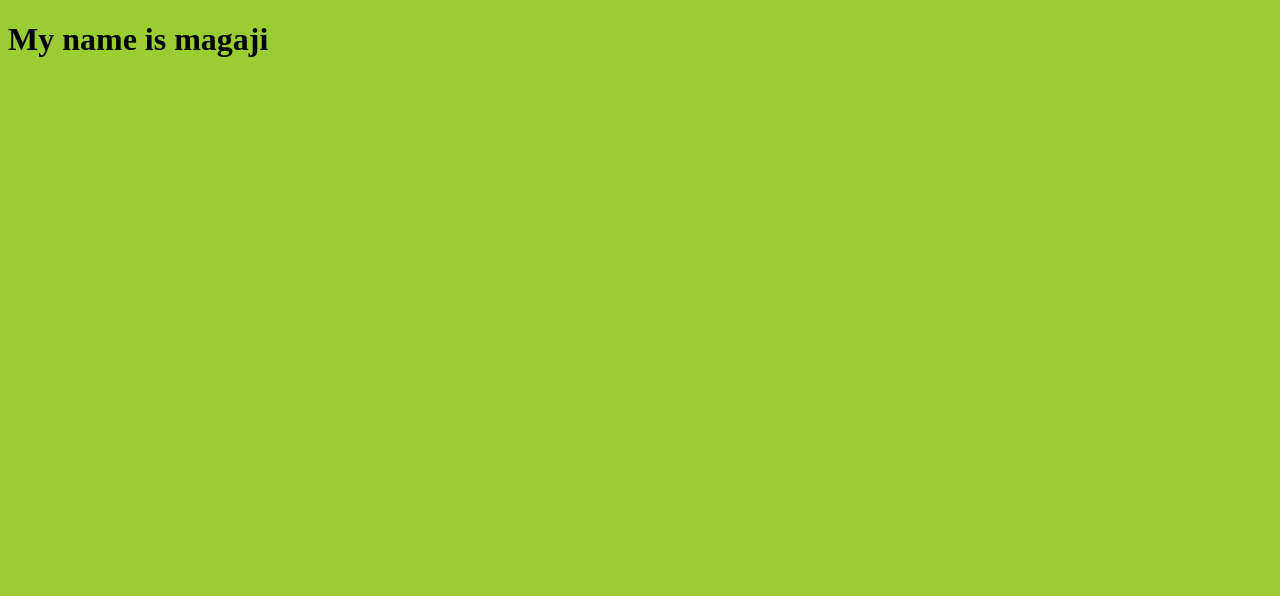
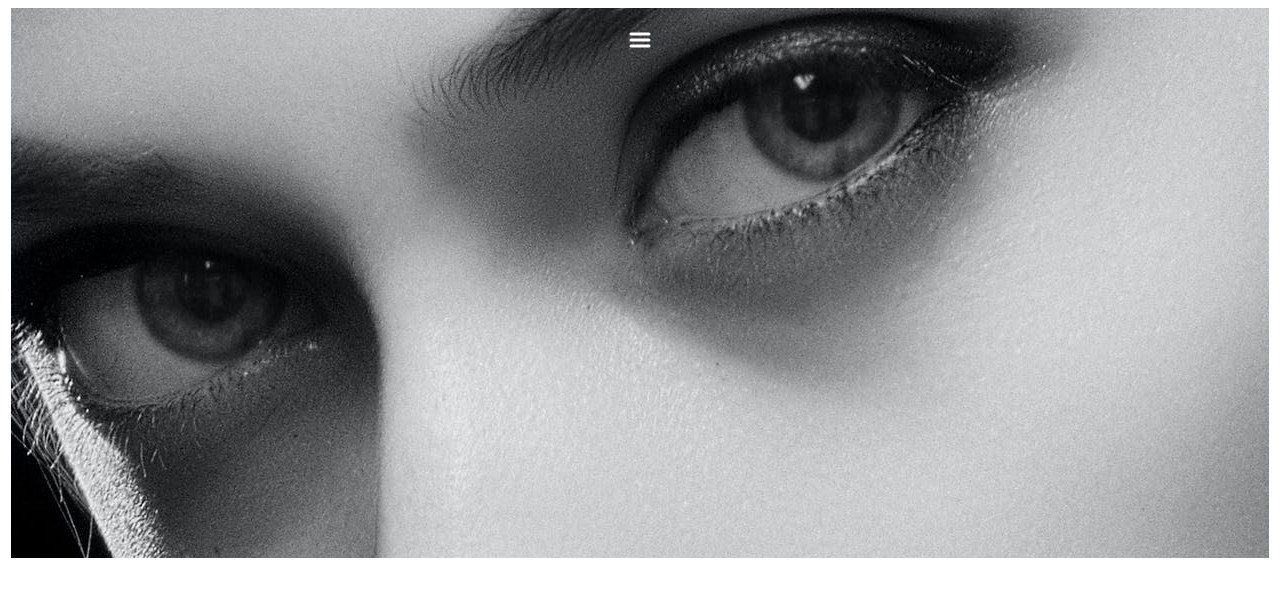
Before and after one commit to magajisuleiman/Stage_2_Kode_Camp, a plain HTML site: page index.html in a window 1280 px wide. Drawn offline with Linux system fonts and the light colour scheme.

Commit message:
check css

```diff
--- a/css/style.css
+++ b/css/style.css
@@ -1,3 +1,17 @@
-#body{
-    background: yellowgreen;
+#section{
+    margin: 3px 3px;
+    background-color: #d9b1b3;
 }
+.menu-section{
+    background-image: url("/img/banner.jpeg");
+    width: 100%;
+    height: 550px;
+}
+.menu{
+    display: flex;
+    align-items: center;
+    justify-content: center;
+}
+.menu img{
+    margin-top: 20px;
+}
--- a/index.html
+++ b/index.html
@@ -7,7 +7,11 @@
     <title>Stage_2_Task_1</title>
     <link rel="stylesheet" href="./css/style.css">
 </head>
-<body id="body">
-    <h1>My name is magaji</h1>
+<body>
+   <section id="section">
+        <div class="menu-section">
+            <div class="menu"><img src="./img/menu.svg" alt=""></div>
+        </div>
+   </section>
 </body>
 </html>
```
Also changed, not shown: img/menu.svg (added).
